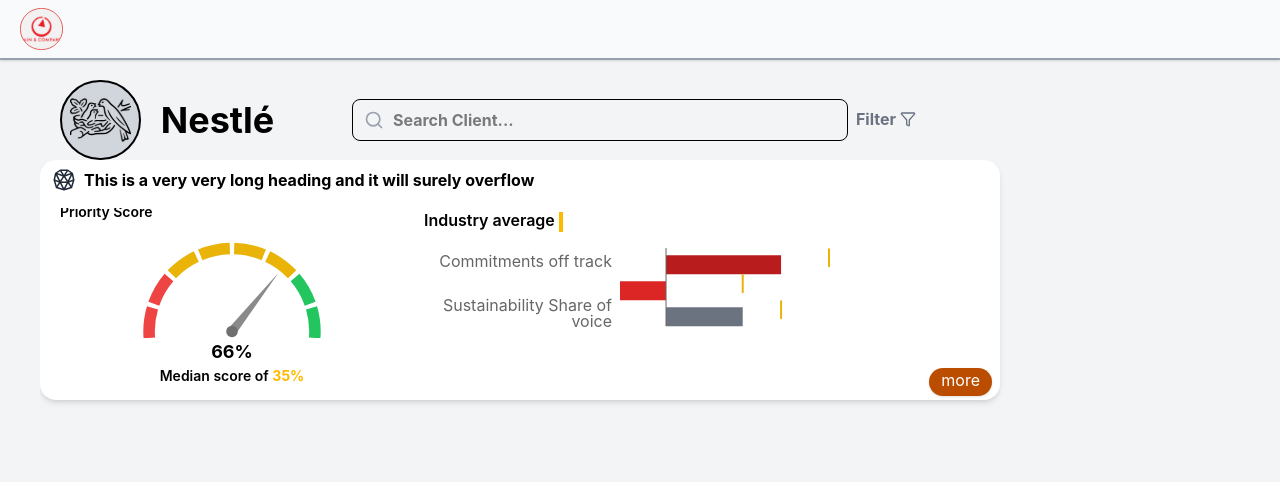
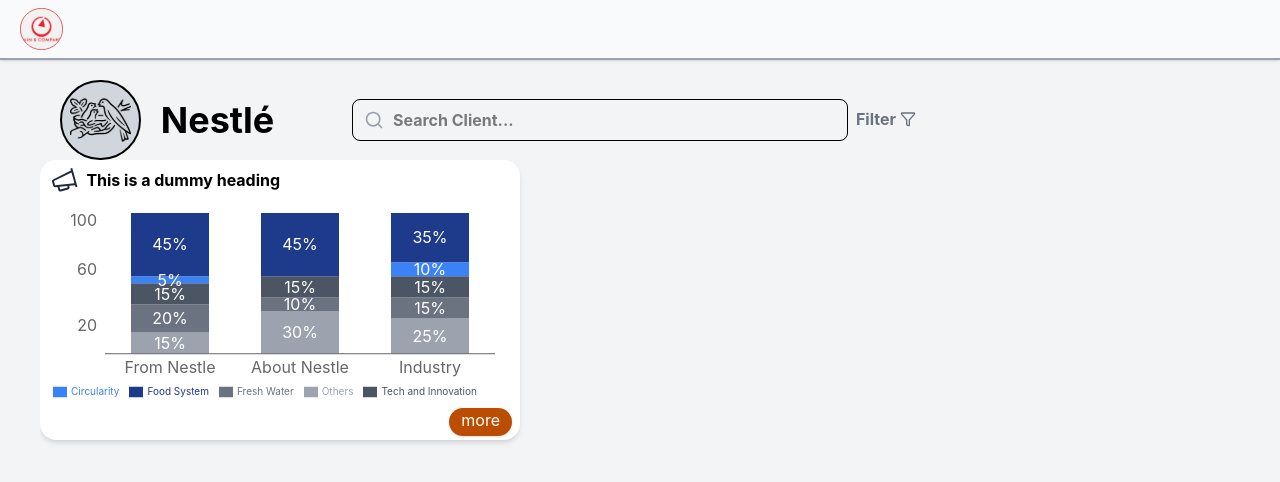
Before and after one commit to Rounik25/Nestle_dashboard, a React (Vite) app: page / in a window 1280 px wide. Shown: the top 482 px of the page. Built offline with nearby package versions, Linux system fonts and the light colour scheme.

Commit message:
Updated KPI3 card

```diff
--- a/src/component/HomePage/KPI/KPI2.tsx
+++ /dev/null
@@ -1,5 +0,0 @@
-export function KPI2() {
-  return(
-    <div></div>
-  )
-}
--- /dev/null
+++ b/src/component/HomePage/KPI/KPI3.tsx
@@ -0,0 +1,21 @@
+import StackedBarChart from "./StackedBarChart";
+
+export function KPI3() {
+  return (
+    <div className="flex flex-col h-full w-full min-h-0 min-w-0 overflow-hidden">
+      <div className="flex flex-1 w-full min-h-0 min-w-0 overflow-hidden">
+        <div className="flex h-full w-full pr-5">
+          <StackedBarChart />
+        </div>
+      </div>
+      <div className="flex justify-end w-full min-w-0 min-h-0 px-2 py-1">
+        <button
+          className="px-3 pb-1 bg-amber-700 shadow-sm hover:bg-amber-600 text-white rounded-full"
+          onClick={() => { }}
+        >
+          more
+        </button>
+      </div>
+    </div>
+  )
+}
--- /dev/null
+++ b/src/component/HomePage/KPI/StackedBarChart.tsx
@@ -0,0 +1,77 @@
+import {
+    BarChart,
+    Bar,
+    XAxis,
+    YAxis,
+    ResponsiveContainer,
+    LabelList,
+    Legend
+} from "recharts";
+
+const COLORS = ["#9CA3AF", "#6B7280", "#4B5563", "#3B82F6", "#1E3A8A"];
+
+export default function StackedBarChart() {
+    const data = [
+        {
+            name: "From Nestle",
+            "Others": 15,
+            "Fresh Water": 20,
+            "Tech and Innovation": 15,
+            "Circularity": 5,
+            "Food System": 45,
+        },
+        {
+            name: "About Nestle",
+            "Others": 30,
+            "Fresh Water": 10,
+            "Tech and Innovation": 15,
+            "Circularity": 0,
+            "Food System": 45,
+        },
+        {
+            name: "Industry",
+            "Others": 25,
+            "Fresh Water": 15,
+            "Tech and Innovation": 15,
+            "Circularity": 10,
+            "Food System": 35,
+        },
+    ];
+
+    return (
+        <div className="w-full h-full">
+            <ResponsiveContainer width="100%" height="100%">
+                <BarChart
+                    data={data}
+                    barCategoryGap="20%"
+                    barGap={2}
+                >
+                    <XAxis
+                        dataKey="name"
+                        tickLine={false}
+                    />
+                    <YAxis
+                        axisLine={false}
+                        tickLine={false}
+                        ticks={[0,20,40,60,80,100]}
+                    />
+
+                    <Legend wrapperStyle={{ fontSize: "10px" }} />
+
+                    {["Others","Fresh Water","Tech and Innovation","Circularity","Food System"].map((key, i) => (
+                        <Bar key={key} dataKey={key} stackId="stack" fill={COLORS[i]}>
+                            <LabelList
+                                dataKey={key}
+                                position="center"
+                                fill="#ffffff"
+                                formatter={(value) =>
+                                    typeof value === "number" && value > 0 ? `${value}%` : ""
+                                }
+                            />
+                        </Bar>
+                    ))}
+                </BarChart>
+            </ResponsiveContainer>
+        </div>
+    );
+}
--- a/src/component/HomePage/TopSection.tsx
+++ b/src/component/HomePage/TopSection.tsx
@@ -1,5 +1,6 @@
 import { HomeKPI } from "../common/HomeKPI";
-import { KPI1 } from "./KPI/KPI1";
+import { KPI3 } from "./KPI/KPI3";
+// import { KPI1 } from "./KPI/KPI1";
 // import { ExpandableDiv } from "../common/ExpandableDiv";
 
 
@@ -32,12 +33,12 @@ import { KPI1 } from "./KPI/KPI1";
 
 export function TopSection(){
     return(
-        <div className="flex h-60 w-240">
+        <div className="flex h-70 w-120">
             <HomeKPI
-                icon="src\assets\Home Page\HomeKPI2.svg"
-                title="This is a very very long heading and it will surely overflow"
+                icon="src\assets\Home Page\HomeKPI3.svg"
+                title="This is a dummy heading"
                 // inner={<ExpandableDiv sections={sectionsData} title={tempTitle} icon={tempIcon} />}
-                inner={<KPI1/>}
+                inner={<KPI3/>}
             />
         </div>
     )
--- a/src/index.css
+++ b/src/index.css
@@ -1 +1,8 @@
-@import "tailwindcss"
+@import "tailwindcss";
+
+@layer base {
+  .recharts-wrapper:focus:not(:focus-visible),
+  .recharts-surface:focus:not(:focus-visible) {
+    outline: none;
+  }
+}
```
Also changed, not shown: src/assets/Home Page/HomeKPI3.svg (added).
